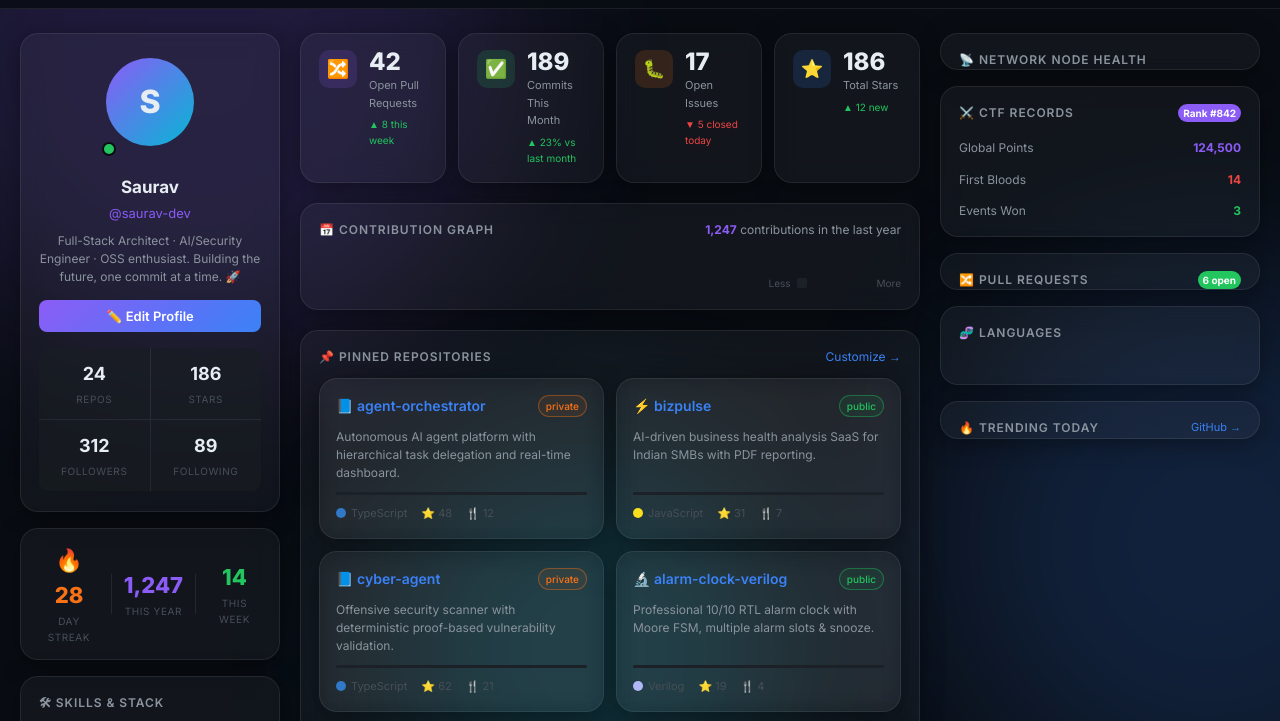
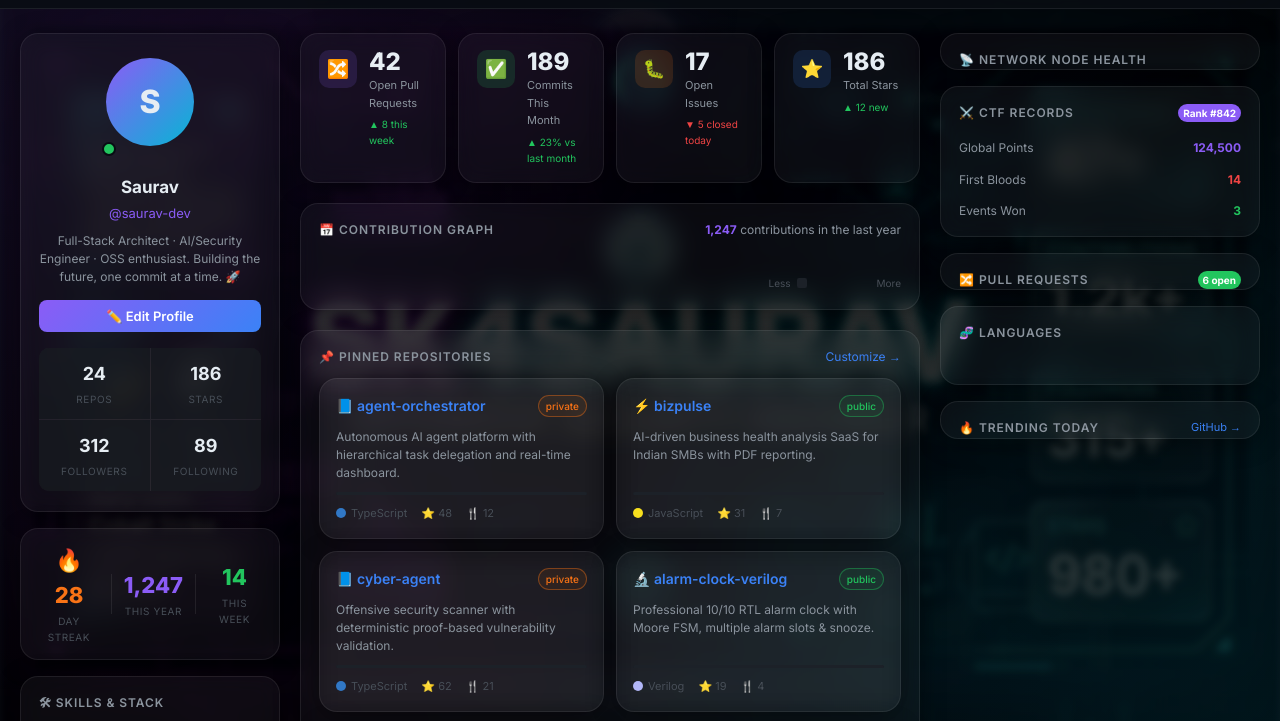
Before and after one commit to Sk4saurav/github-dashboard, a plain HTML site: page index.html in a window 1280 px wide. Shown: the part 51-772 px from the top of the page. Drawn offline with Linux system fonts and the light colour scheme.

Commit message:
style: update dashboard background to use personalized hero card

```diff
--- a/index.html
+++ b/index.html
@@ -60,30 +60,18 @@
     }
 
     /* ============================================================
-       AURORA BACKGROUND
+       BACKGROUND (Rebranded with Banner)
     ============================================================ */
-    .aurora {
-      position: fixed; inset: 0; z-index: 0; pointer-events: none; overflow: hidden;
+    .app-bg {
+      position: fixed; inset: 0; z-index: 0;
+      background: url('hero_card.png') center/cover no-repeat;
+      filter: brightness(0.18) saturate(0.9) blur(4px);
     }
-    .aurora__blob {
-      position: absolute; border-radius: 50%; filter: blur(90px); opacity: 0.18;
-      animation: drift 18s ease-in-out infinite alternate;
-    }
-    .aurora__blob:nth-child(1) {
-      width: 600px; height: 600px; background: var(--accent-purple);
-      top: -200px; left: -100px; animation-duration: 20s;
-    }
-    .aurora__blob:nth-child(2) {
-      width: 500px; height: 500px; background: var(--accent-blue);
-      top: 40%; right: -150px; animation-duration: 15s; animation-direction: alternate-reverse;
-    }
-    .aurora__blob:nth-child(3) {
-      width: 400px; height: 400px; background: var(--accent-cyan);
-      bottom: -100px; left: 30%; animation-duration: 22s;
-    }
-    @keyframes drift {
-      from { transform: translate(0, 0) scale(1); }
-      to   { transform: translate(40px, 30px) scale(1.1); }
+    .app-overlay {
+      position: fixed; inset: 0; z-index: 1;
+      background: radial-gradient(circle at top left, rgba(139,92,246,0.1), transparent 50%),
+                  radial-gradient(circle at bottom right, rgba(6,182,212,0.1), transparent 50%);
+      pointer-events: none;
     }
 
     /* ============================================================
@@ -617,12 +605,9 @@
 </head>
 <body>
 
-<!-- ===== AURORA ===== -->
-<div class="aurora" aria-hidden="true">
-  <div class="aurora__blob"></div>
-  <div class="aurora__blob"></div>
-  <div class="aurora__blob"></div>
-</div>
+<!-- ===== BACKGROUND ===== -->
+<div class="app-bg"></div>
+<div class="app-overlay" aria-hidden="true"></div>
 
 <div class="app">
 
```
Also changed, not shown: hero_card.png (added).
